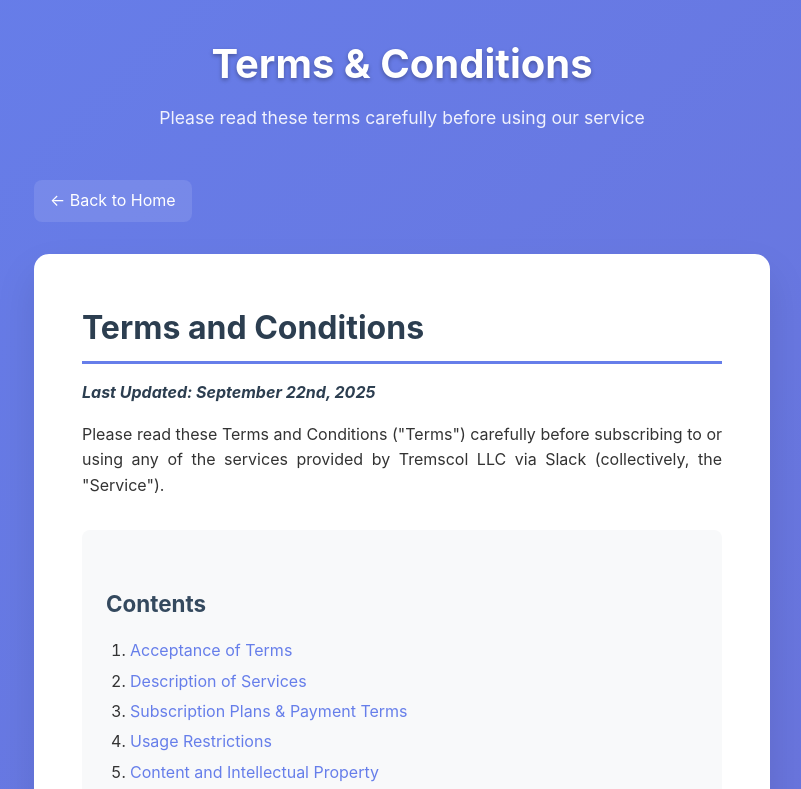
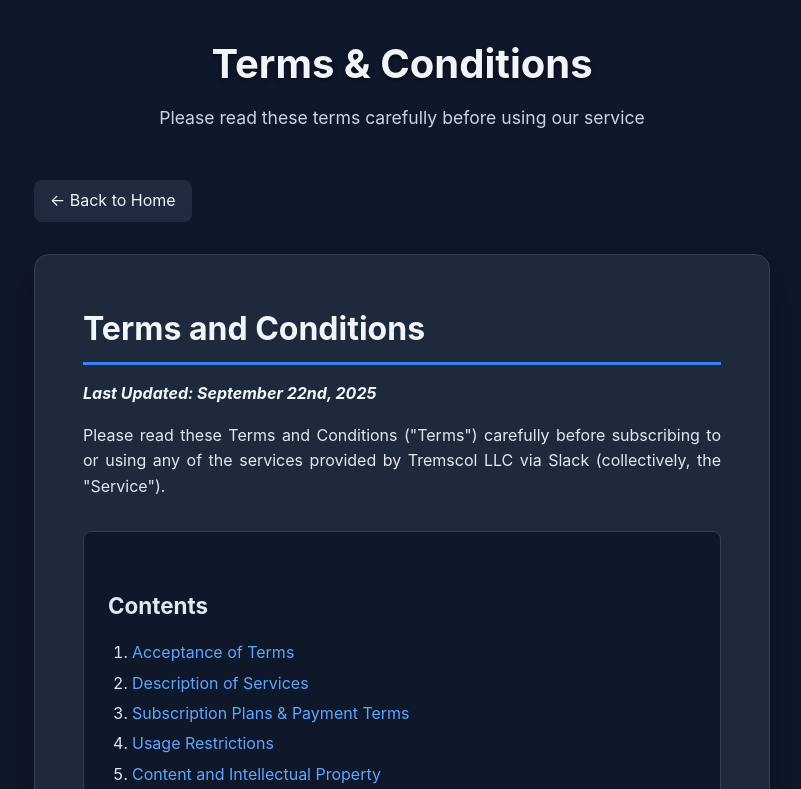
Before and after one commit to Carlos-OL/rc-website, a plain HTML site: page terms.html in a window 1280 px wide. Shown: the top 789 px of the page, without its empty margins (238-1039 px from the left). Drawn offline with Linux system fonts and the light colour scheme.

Commit message:
Update terms.html
updated color scheme to terms

```diff
--- a/terms.html
+++ b/terms.html
@@ -14,8 +14,8 @@
         body {
             font-family: -apple-system, BlinkMacSystemFont, 'Segoe UI', Roboto, Oxygen, Ubuntu, Cantarell, sans-serif;
             line-height: 1.6;
-            color: #333;
-            background: linear-gradient(135deg, #667eea 0%, #764ba2 100%);
+            color: #e2e8f0;
+            background-color: #0f172a;
             min-height: 100vh;
         }
 
@@ -31,58 +31,59 @@
         }
 
         .header h1 {
-            color: white;
+            color: #f1f5f9;
             font-size: 2.5rem;
             margin-bottom: 0.5rem;
-            text-shadow: 0 2px 4px rgba(0,0,0,0.3);
+            text-shadow: 0 2px 4px rgba(0,0,0,0.5);
         }
 
         .header p {
-            color: rgba(255,255,255,0.9);
+            color: #cbd5e1;
             font-size: 1.1rem;
         }
 
         .back-link {
             display: inline-block;
-            color: white;
+            color: #f1f5f9;
             text-decoration: none;
             margin-bottom: 2rem;
             padding: 0.5rem 1rem;
-            background: rgba(255,255,255,0.1);
+            background: rgba(51, 65, 85, 0.5);
             border-radius: 8px;
             transition: background 0.3s ease;
         }
 
         .back-link:hover {
-            background: rgba(255,255,255,0.2);
+            background: rgba(51, 65, 85, 0.8);
         }
 
         .terms-content {
-            background: white;
+            background: #1e293b;
             border-radius: 15px;
             padding: 3rem;
-            box-shadow: 0 20px 40px rgba(0,0,0,0.1);
+            box-shadow: 0 20px 40px rgba(0,0,0,0.3);
             margin-bottom: 2rem;
+            border: 1px solid #334155;
         }
 
         .terms-content h1 {
-            color: #2c3e50;
+            color: #f1f5f9;
             font-size: 2rem;
             margin-bottom: 1rem;
-            border-bottom: 3px solid #667eea;
+            border-bottom: 3px solid #3b82f6;
             padding-bottom: 0.5rem;
         }
 
         .terms-content h2 {
-            color: #34495e;
+            color: #e2e8f0;
             font-size: 1.4rem;
             margin: 2rem 0 1rem 0;
             padding-left: 1rem;
-            border-left: 4px solid #667eea;
+            border-left: 4px solid #3b82f6;
         }
 
         .terms-content h3 {
-            color: #2c3e50;
+            color: #cbd5e1;
             font-size: 1.2rem;
             margin: 1.5rem 0 0.5rem 0;
         }
@@ -101,21 +102,22 @@
         }
 
         .terms-content strong {
-            color: #2c3e50;
+            color: #f1f5f9;
         }
 
         .last-updated {
             font-style: italic;
-            color: #666;
+            color: #94a3b8;
             text-align: center;
             margin-bottom: 2rem;
         }
 
         .table-of-contents {
-            background: #f8f9fa;
+            background: #0f172a;
             border-radius: 8px;
             padding: 1.5rem;
             margin: 2rem 0;
+            border: 1px solid #334155;
         }
 
         .table-of-contents h2 {
@@ -133,24 +135,25 @@
         }
 
         .table-of-contents a {
-            color: #667eea;
+            color: #60a5fa;
             text-decoration: none;
         }
 
         .table-of-contents a:hover {
             text-decoration: underline;
+            color: #93c5fd;
         }
 
         hr {
             border: none;
             height: 2px;
-            background: linear-gradient(90deg, transparent, #667eea, transparent);
+            background: linear-gradient(90deg, transparent, #3b82f6, transparent);
             margin: 2rem 0;
         }
 
         .footer {
             text-align: center;
-            color: rgba(255,255,255,0.8);
+            color: #64748b;
             margin-top: 2rem;
         }
 
```
